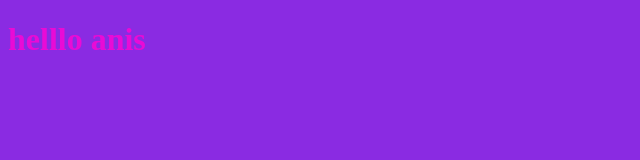
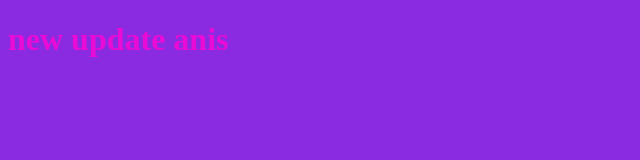
Before and after one commit to anishajlaoui17/myProject, a plain HTML site: page index.html in a window 1280 px wide. Shown: the whole page, without its empty margins (0-640 px from the left). Drawn offline with Linux system fonts and the light colour scheme.

Commit message:
new update for html

```diff
--- a/index.html
+++ b/index.html
@@ -7,7 +7,7 @@
     <title>Document</title>
 </head>
 <body>
-    <h1>helllo anis</h1>
+    <h1>new update anis</h1>
     <script src="app.js"></script>
 </body>
 </html>
```
